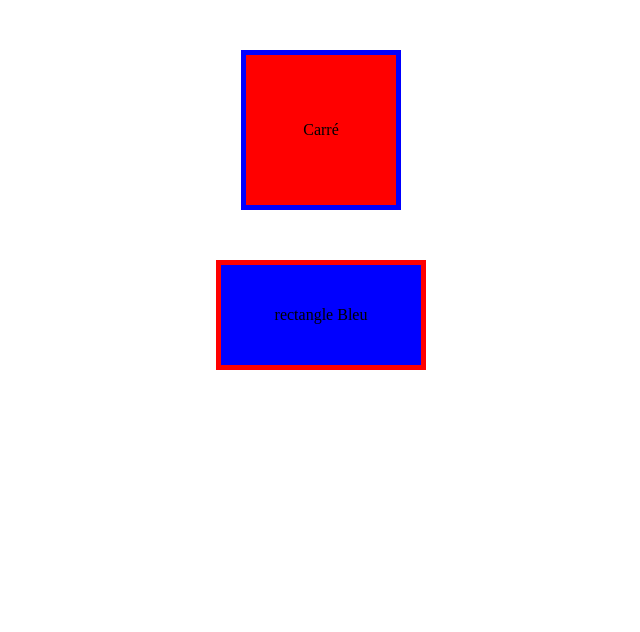
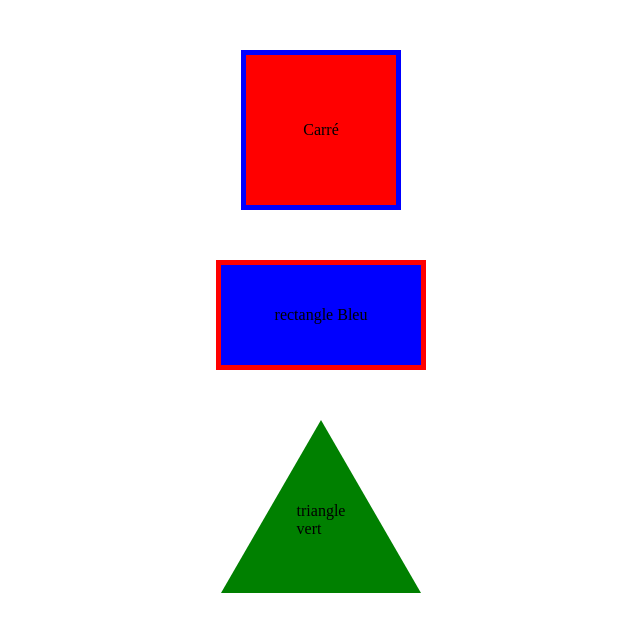
Before and after one commit to vivien46/test2, a plain HTML site: page index.html in a window 1280 px wide. Shown: the whole page, without its empty margins (319-959 px from the left). Drawn offline with Linux system fonts and the light colour scheme; files whose address does not match are found by name.

Commit message:
add component triangle

```diff
--- a/assets/css/app.css
+++ b/assets/css/app.css
@@ -1,3 +1,4 @@
 @import url(global.css);
 @import url(./components/carrerouge.css);
-@import url(./components/rectanglebleu.css)
+@import url(./components/rectanglebleu.css);
+@import url(./components/trianglevert.css);
--- /dev/null
+++ b/assets/css/components/trianglevert.css
@@ -0,0 +1,21 @@
+.trianglevert {
+    width: 0;
+    height: 0;
+    border-style: solid;
+    border-width: 0 100px 173.2px 100px; /* Taille pour créer un triangle */
+    border-color: transparent transparent green transparent; /* Bordure inférieure verte */
+    display: flex;
+    justify-content: center;
+    align-items: center;
+    margin: 0 auto;
+    margin-top: 50px; /* Alignement vertical avec un espace au-dessus */
+    position: relative; /* Nécessaire pour positionner le paragraphe par rapport à cette div */
+}
+
+.trianglevert p{
+    display: flex;
+    justify-content: center;
+    align-items: center;
+    margin: 0 auto;
+    margin-top: 200px;
+}
--- a/index.html
+++ b/index.html
@@ -19,6 +19,10 @@
     <p>rectangle Bleu</p>
 </div>
 
+<div class="trianglevert">
+    <p>triangle vert</p>
+</div>
+
 
 
     <script src="./scripts/app.js"></script>
```
